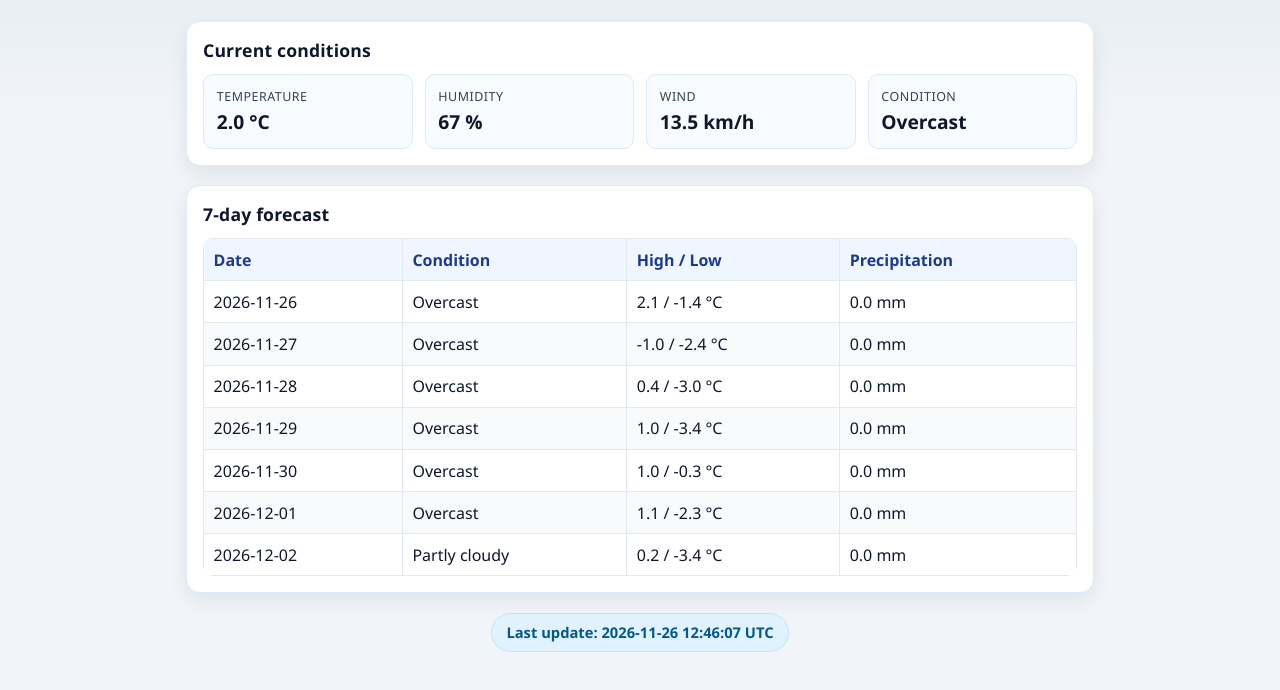
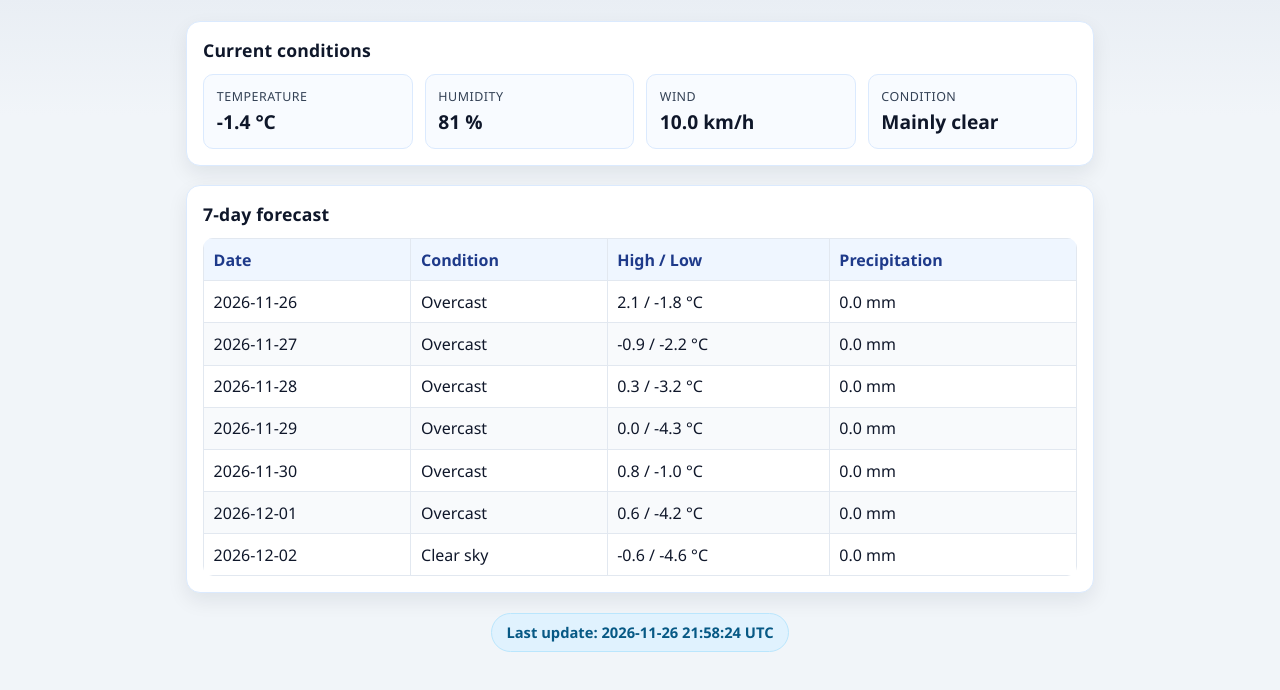
Before and after one commit to mustiego2001-commits/PRACA, a plain HTML site: page index.html in a window 1280 px wide. Shown: the part 104-794 px from the top of the page. Drawn offline with Linux system fonts and the light colour scheme.

Commit message:
chore: refresh weather dashboard data

```diff
--- a/index.html
+++ b/index.html
@@ -111,10 +111,10 @@
     <section class="panel">
       <h2>Current conditions</h2>
       <div class="cards">
-        <div class="card"><div class="label">Temperature</div><div class="value">2.0 °C</div></div>
-        <div class="card"><div class="label">Humidity</div><div class="value">67 %</div></div>
-        <div class="card"><div class="label">Wind</div><div class="value">13.5 km/h</div></div>
-        <div class="card"><div class="label">Condition</div><div class="value">Overcast</div></div>
+        <div class="card"><div class="label">Temperature</div><div class="value">-1.4 °C</div></div>
+        <div class="card"><div class="label">Humidity</div><div class="value">81 %</div></div>
+        <div class="card"><div class="label">Wind</div><div class="value">10.0 km/h</div></div>
+        <div class="card"><div class="label">Condition</div><div class="value">Mainly clear</div></div>
       </div>
     </section>
 
@@ -125,13 +125,13 @@
           <tr><th>Date</th><th>Condition</th><th>High / Low</th><th>Precipitation</th></tr>
         </thead>
         <tbody>
-          <tr><td>2026-11-26</td><td>Overcast</td><td>2.1 / -1.4 °C</td><td>0.0 mm</td></tr><tr><td>2026-11-27</td><td>Overcast</td><td>-1.0 / -2.4 °C</td><td>0.0 mm</td></tr><tr><td>2026-11-28</td><td>Overcast</td><td>0.4 / -3.0 °C</td><td>0.0 mm</td></tr><tr><td>2026-11-29</td><td>Overcast</td><td>1.0 / -3.4 °C</td><td>0.0 mm</td></tr><tr><td>2026-11-30</td><td>Overcast</td><td>1.0 / -0.3 °C</td><td>0.0 mm</td></tr><tr><td>2026-12-01</td><td>Overcast</td><td>1.1 / -2.3 °C</td><td>0.0 mm</td></tr><tr><td>2026-12-02</td><td>Partly cloudy</td><td>0.2 / -3.4 °C</td><td>0.0 mm</td></tr>
+          <tr><td>2026-11-26</td><td>Overcast</td><td>2.1 / -1.8 °C</td><td>0.0 mm</td></tr><tr><td>2026-11-27</td><td>Overcast</td><td>-0.9 / -2.2 °C</td><td>0.0 mm</td></tr><tr><td>2026-11-28</td><td>Overcast</td><td>0.3 / -3.2 °C</td><td>0.0 mm</td></tr><tr><td>2026-11-29</td><td>Overcast</td><td>0.0 / -4.3 °C</td><td>0.0 mm</td></tr><tr><td>2026-11-30</td><td>Overcast</td><td>0.8 / -1.0 °C</td><td>0.0 mm</td></tr><tr><td>2026-12-01</td><td>Overcast</td><td>0.6 / -4.2 °C</td><td>0.0 mm</td></tr><tr><td>2026-12-02</td><td>Clear sky</td><td>-0.6 / -4.6 °C</td><td>0.0 mm</td></tr>
         </tbody>
       </table>
     </section>
 
     <footer class="timestamp-wrap">
-      <div class="timestamp">Last update: 2026-11-26 12:46:07 UTC</div>
+      <div class="timestamp">Last update: 2026-11-26 21:58:24 UTC</div>
     </footer>
   </main>
 </body>
```
